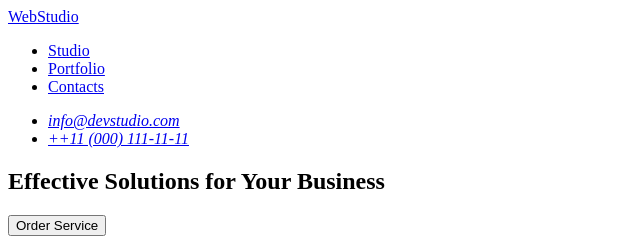
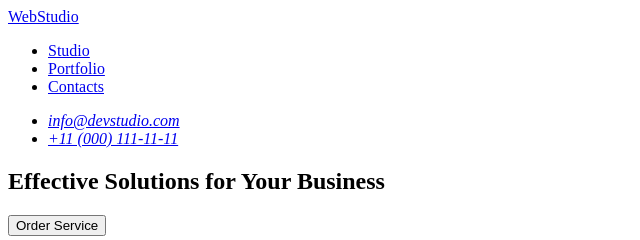
Before and after one commit to SanaLapina/goit-markup-hw-01, a plain HTML site: page index.html in a window 1280 px wide. Shown: the top 240 px of the page, 0-640 px from the left. Drawn offline with Linux system fonts and the light colour scheme.

Commit message:
Update index.html

```diff
--- a/index.html
+++ b/index.html
@@ -29,7 +29,7 @@
                     <a href="mailto:info@devstudio.com">info@devstudio.com</a>
                 </li>
                 <li>
-                    <a href="tel:+110001111111">++11 (000) 111-11-11</a>
+                    <a href="tel:+110001111111">+11 (000) 111-11-11</a>
                 </li>
             </ul>
         </address>
```
